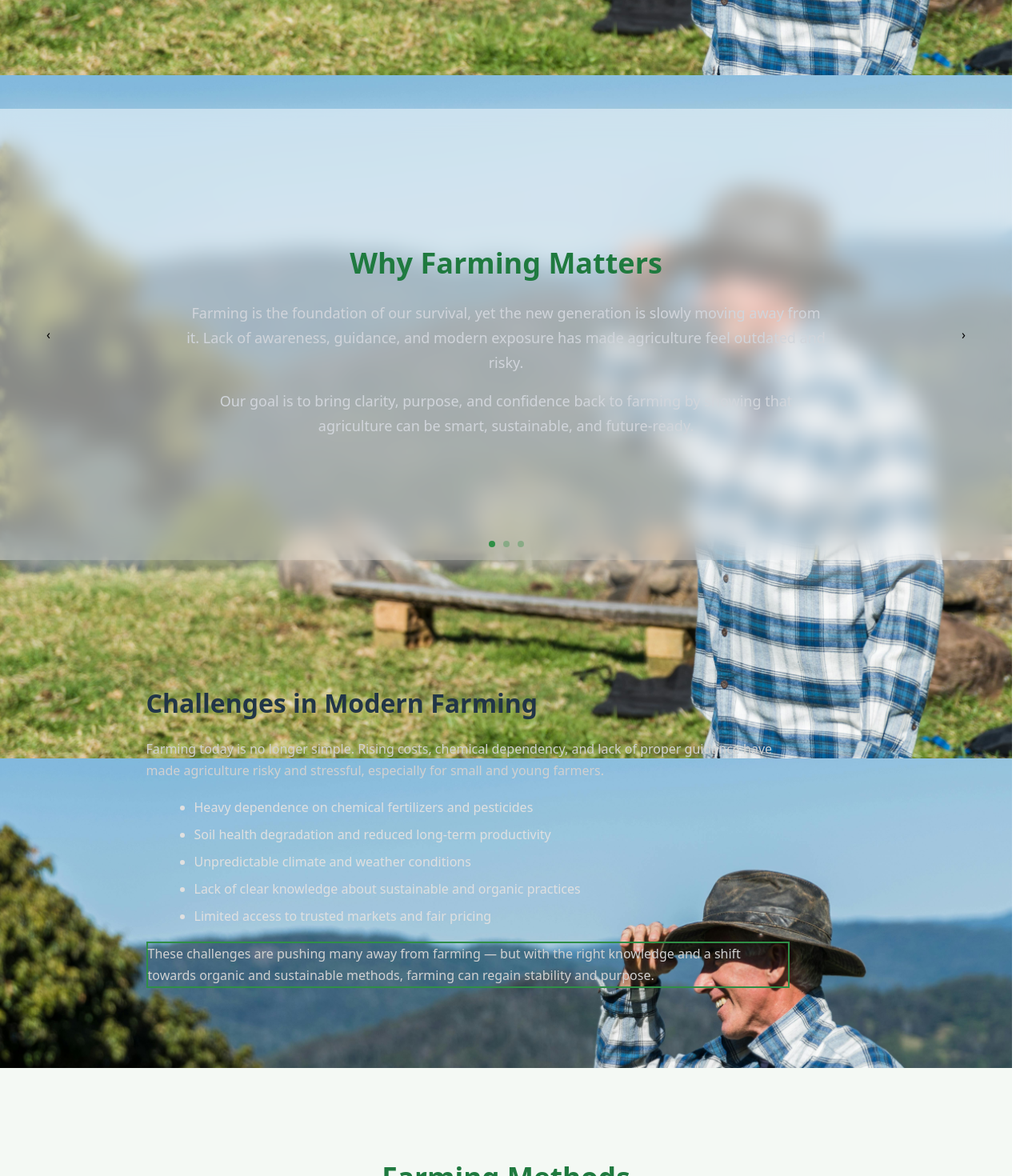
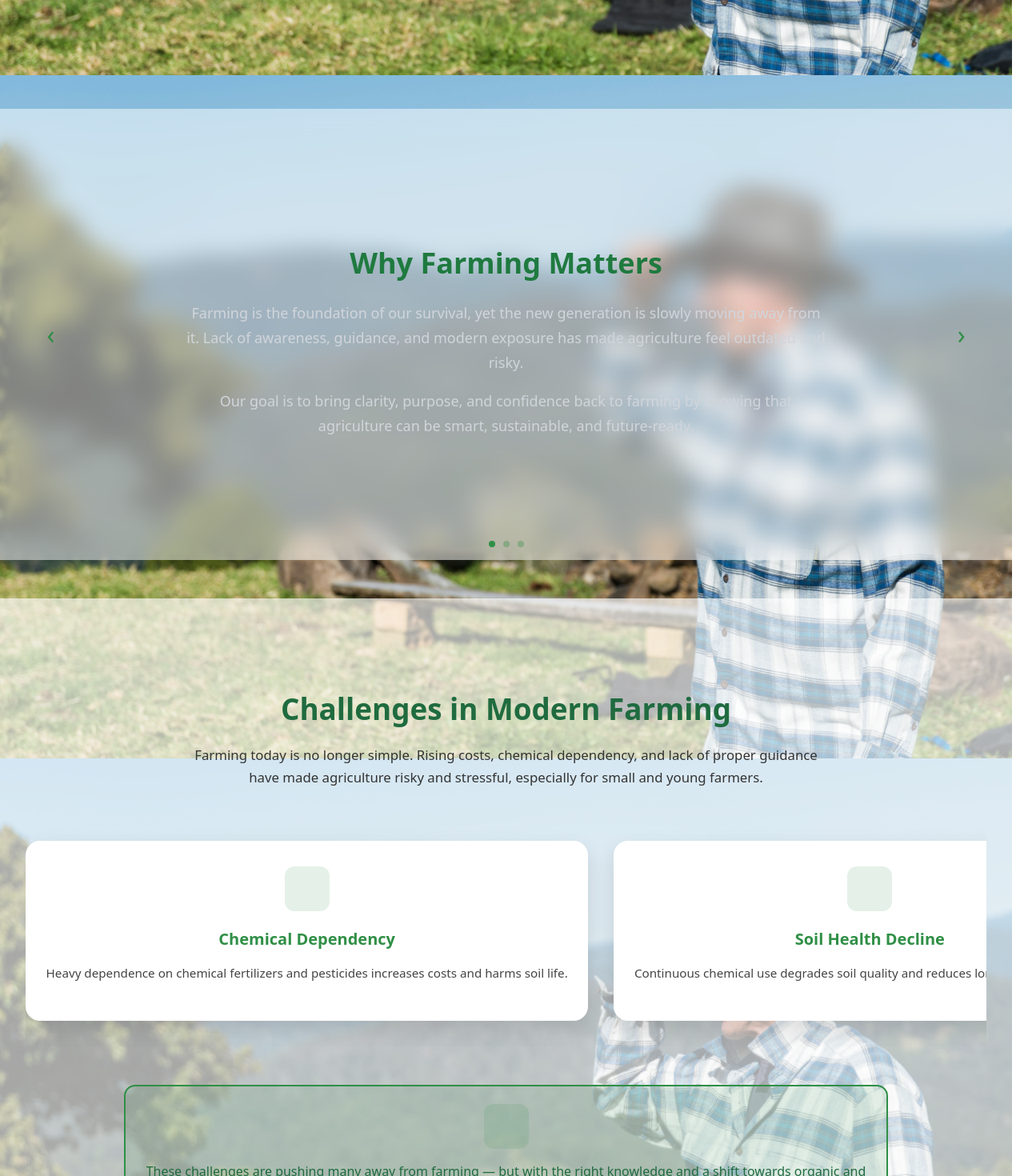
Before and after one commit to creat0r12/Lets-Farm, a React (Vite) app: page / in a window 1280 px wide. Shown: the part 760-2230 px from the top of the page at 80% size. Built offline with nearby package versions, Linux system fonts and the light colour scheme.

Commit message:
Improve Challenges section UI and slider styles

```diff
--- a/src/components/Challenges.css
+++ b/src/components/Challenges.css
@@ -1,33 +1,129 @@
+/* =========================
+SECTION
+========================= */
 .challenges {
-  padding: 80px 60px;
-  max-width: 900px;
-  margin: auto;
+  padding: 5rem 2rem;
+  text-align: center;
+  position: relative;
 }
 
-.challenges h2 {
-  font-size: 32px;
-  margin-bottom: 20px;
+/* Light overlay for readability */
+.challenges::before {
+  content: "";
+  position: absolute;
+  inset: 0;
+  background: rgba(255, 255, 255, 0.65);
+  z-index: 0;
 }
 
-.challenges p {
-  font-size: 16px;
-  line-height: 1.7;
-  margin-bottom: 20px;
-  color: #d1d1d1;
+.challenges > * {
+  position: relative;
+  z-index: 1;
 }
 
-.challenges ul {
-  margin-left: 20px;
-  margin-bottom: 20px;
+/* =========================
+HEADING & INTRO
+========================= */
+.challenges h2 {
+  font-size: 2.3rem;
+  color: #1f6b3f;
+  margin-bottom: 1rem;
 }
 
-.challenges li {
-  margin-bottom: 10px;
-  color: #e0e0e0;
-
+.challenges .intro {
+  max-width: 820px;
+  margin: 0 auto 3rem;
+  color: #333;
+  font-size: 1.05rem;
+  line-height: 1.7;
 }
 
-.highlight {
-  color: #9ae6b4;
+/* =========================
+CARD ROW (SINGLE LINE)
+========================= */
+.challenge-cards {
+  display: flex;
+  gap: 2rem;
+  overflow-x: auto;
+  padding: 1rem 0 2rem;
+  margin-bottom: 3rem;
+  scroll-behavior: smooth;
+}
+
+/* Optional scrollbar styling */
+.challenge-cards::-webkit-scrollbar {
+  height: 6px;
+}
+
+.challenge-cards::-webkit-scrollbar-thumb {
+  background: rgba(47, 143, 70, 0.4);
+  border-radius: 4px;
+}
+
+/* =========================
+CARD
+========================= */
+.challenge-card {
+  min-width: 260px;
+  background: #ffffff;
+  border-radius: 18px;
+  padding: 2rem 1.6rem;
+  box-shadow: 0 12px 28px rgba(0, 0, 0, 0.12);
+  text-align: center;
+  flex-shrink: 0;
+}
+
+/* =========================
+ICON PLACEHOLDER
+========================= */
+.card-icon {
+  width: 56px;
+  height: 56px;
+  margin: 0 auto 1rem;
+  border-radius: 12px;
+  background: rgba(47, 143, 70, 0.12);
+  display: flex;
+  align-items: center;
+  justify-content: center;
+}
+
+/* =========================
+CARD TEXT
+========================= */
+.challenge-card h3 {
+  color: #2f8f46;
+  font-size: 1.25rem;
+  margin-bottom: 0.6rem;
+}
+
+.challenge-card p {
+  color: #444;
+  font-size: 0.95rem;
+  line-height: 1.6;
+}
+
+/* =========================
+HIGHLIGHT
+========================= */
+.challenges .highlight {
+  max-width: 900px;
+  margin: 0 auto;
+  padding: 1.4rem 1.6rem;
+  background: rgba(47, 143, 70, 0.12);
+  border-radius: 14px;
+  color: #1f6b3f;
   font-weight: 500;
 }
+
+/* =========================
+MOBILE
+========================= */
+@media (max-width: 768px) {
+  .challenges {
+    padding: 4rem 1.2rem;
+  }
+
+  .challenges h2 {
+    font-size: 2rem;
+  }
+}
--- a/src/components/Challenges.tsx
+++ b/src/components/Challenges.tsx
@@ -5,21 +5,73 @@ const Challenges = () => {
     <section className="challenges">
       <h2>Challenges in Modern Farming</h2>
 
-      <p>
+      <p className="intro">
         Farming today is no longer simple. Rising costs, chemical dependency,
         and lack of proper guidance have made agriculture risky and stressful,
         especially for small and young farmers.
       </p>
 
-      <ul>
-        <li>Heavy dependence on chemical fertilizers and pesticides</li>
-        <li>Soil health degradation and reduced long-term productivity</li>
-        <li>Unpredictable climate and weather conditions</li>
-        <li>Lack of clear knowledge about sustainable and organic practices</li>
-        <li>Limited access to trusted markets and fair pricing</li>
-      </ul>
+      <div className="challenge-cards">
+        <div className="challenge-card">
+          <div className="card-icon">
+    {/* SVG or image goes here later */}
+  </div>
+          <h3>Chemical Dependency</h3>
+          <p>
+            Heavy dependence on chemical fertilizers and pesticides increases
+            costs and harms soil life.
+          </p>
+        </div>
+
+        <div className="challenge-card">
+          <div className="card-icon">
+    {/* SVG or image goes here later */}
+  </div>
+          <h3>Soil Health Decline</h3>
+          <p>
+            Continuous chemical use degrades soil quality and reduces long-term
+            productivity.
+          </p>
+        </div>
+
+        <div className="challenge-card">
+          <div className="card-icon">
+    {/* SVG or image goes here later */}
+  </div>
+          <h3>Climate Uncertainty</h3>
+          <p>
+            Unpredictable climate and weather conditions cause crop failures
+            and income loss.
+          </p>
+        </div>
+
+        <div className="challenge-card">
+          <div className="card-icon">
+    {/* SVG or image goes here later */}
+  </div>
+          <h3>Knowledge Gap</h3>
+          <p>
+            Farmers lack clear guidance on sustainable and organic farming
+            practices.
+          </p>
+        </div>
+
+        <div className="challenge-card">
+          <div className="card-icon">
+    {/* SVG or image goes here later */}
+  </div>
+          <h3>Market Access Issues</h3>
+          <p>
+            Limited access to trusted markets makes fair pricing difficult
+            for farmers.
+          </p>
+        </div>
+      </div>
 
       <p className="highlight">
+        <div className="card-icon">
+    {/* SVG or image goes here later */}
+  </div>
         These challenges are pushing many away from farming — but with the right
         knowledge and a shift towards organic and sustainable methods, farming
         can regain stability and purpose.
--- a/src/components/HomeSlider.css
+++ b/src/components/HomeSlider.css
@@ -1,52 +1,51 @@
+/* =========================
+HOME SLIDER
+========================= */
 .home-slider {
   position: relative;
   width: 100%;
   margin: 3rem 0;
-  padding: 0 ;   /* 👈 controls side gap */
   display: flex;
   justify-content: center;
-  box-sizing: border-box;
 }
 
+/* =========================
+SLIDER WINDOW
+========================= */
+.slider-window {
+  width: 100vw;
+  height: 500px;
+  padding: 2rem 4rem;
 
-/* MAIN GLASS STRIP */
-.slider-window {
-    position: relative;
-    width: 100vw;
-    max-width: 100vw;
+  background: rgba(255, 255, 255, 0.5);
+  backdrop-filter: blur(14px);
 
-    height: 500px;
-    /* ✅ FIXED HEIGHT */
-
-    padding: 2rem 5rem;
-
-    background: rgba(255, 255, 255, 0.527);
-    backdrop-filter: blur(14px);
-    -webkit-backdrop-filter: blur(14px);
-
-    border-radius: 0;
-    box-shadow: 0 18px 40px  rgba(255, 255, 255, 0.521);
-
-    overflow: hidden;
   display: flex;
   align-items: center;
+  overflow: hidden;
+
+  overscroll-behavior-x: contain;
 }
 
-
+/* =========================
+SLIDER TRACK
+========================= */
 .slider-track {
   display: flex;
-    transition: transform 0.4s ease;
+  transition: transform 0.6s ease;
 }
 
 .slide {
   min-width: 100%;
-
   display: flex;
+  justify-content: center;
   align-items: center;
-    justify-content: center;
   text-align: center;
 }
 
+/* =========================
+SLIDE CONTENT
+========================= */
 .slide h2 {
   color: #1f7a3f;
   margin-bottom: 0.8rem;
@@ -57,26 +56,21 @@
   line-height: 1.6;
 }
 
-/* ========== ARROWS (FINAL, CLEAN) ========== */
-
+/* =========================
+NAV BUTTONS
+========================= */
 .nav-btn {
   position: absolute;
   top: 50%;
   transform: translateY(-50%);
-    background: transparent;
+  background: none;
   border: none;
-    padding: 56px 38px;
-    /* big tap area */
+  font-size: 2rem;
+  color: #2f8f46;
   cursor: pointer;
-    z-index: 3;
+  z-index: 5;
 }
 
-.nav-btn span {
-    font-size: 2rem;
-    color: #2f8f46;
-}
-
-/* positions */
 .nav-btn.left {
   left: 20px;
 }
@@ -85,20 +79,13 @@
   right: 20px;
 }
 
-/* remove browser box */
-.nav-btn:focus,
-.nav-btn:active {
+.nav-btn:focus {
   outline: none;
-    box-shadow: none;
 }
 
-/* glow on click only */
-.nav-btn:active span {
-    text-shadow: 0 0 8px rgba(48, 152, 73, 0.8);
-}
-
-/* ========== DOTS ========== */
-
+/* =========================
+DOTS
+========================= */
 .slider-dots {
   position: absolute;
   bottom: 16px;
@@ -120,47 +107,16 @@
   background: #2f8f46;
 }
 
-/* MOBILE SAFE */
+/* =========================
+MOBILE
+========================= */
 @media (max-width: 768px) {
-
   .slider-window {
-        width: 100%;
     height: auto;
-        min-height: unset;
-        /* smaller for mobile */
     padding: 2rem 1.2rem;
-        overflow: visible;
-        border-radius:0;
   }
 
-    .slide {
-        padding: 0 0.5rem;
-    }
-
-    .slide h2 {
-        font-size: 1.2rem;
-    }
-
-    .slide p {
-        font-size: 0.95rem;
-        line-height: 1.4;
-    }
-
-    /* arrows closer & smaller */
-    .nav-btn.left {
-        left: 8px;
-    }
-
-    .nav-btn.right {
-        right: 8px;
-    }
-
-    .nav-btn span {
+  .nav-btn {
     font-size: 1.6rem;
   }
-
-    /* dots slightly higher */
-    .slider-dots {
-        bottom: 10px;
 }
-}
--- a/src/components/HomeSlider.tsx
+++ b/src/components/HomeSlider.tsx
@@ -1,4 +1,4 @@
-import { useState } from "react";
+import { useState, useRef, useEffect } from "react";
 import "./HomeSlider.css";
 
 import WhyFarming from "./WhyFarming";
@@ -7,6 +7,7 @@ import HowWeHelp from "./HowWeHelp";
 
 function HomeSlider() {
   const [index, setIndex] = useState(0);
+  const windowRef = useRef<HTMLDivElement>(null);
 
   const slides = [
     <WhyFarming key="why" />,
@@ -14,21 +15,61 @@ function HomeSlider() {
     <HowWeHelp key="help" />
   ];
 
+  /* =========================
+     NAVIGATION (LINEAR)
+  ========================= */
   const next = () => {
-    setIndex((prev) => (prev + 1) % slides.length);
+    setIndex((prev) => Math.min(prev + 1, slides.length - 1));
   };
 
   const prev = () => {
-    setIndex((prev) => (prev - 1 + slides.length) % slides.length);
+    setIndex((prev) => Math.max(prev - 1, 0));
   };
+
+  /* =========================
+     TRACKPAD / GESTURE (UNCHANGED)
+  ========================= */
+  useEffect(() => {
+    const el = windowRef.current;
+    if (!el) return;
+
+    let lastTriggerTime = 0;
+    let accumulatedX = 0;
+
+    const COOLDOWN = 550;
+    const SWIPE_THRESHOLD = 60;
+
+    const onWheel = (e: WheelEvent) => {
+      if (Math.abs(e.deltaX) <= Math.abs(e.deltaY)) return;
+
+      e.preventDefault();
+
+      accumulatedX += e.deltaX;
+      const now = Date.now();
+
+      if (now - lastTriggerTime < COOLDOWN) return;
+      if (Math.abs(accumulatedX) < SWIPE_THRESHOLD) return;
+
+      lastTriggerTime = now;
+
+      if (accumulatedX > 0) {
+        next();
+      } else {
+        prev();
+      }
+
+      accumulatedX = 0;
+    };
+
+    el.addEventListener("wheel", onWheel, { passive: false });
+    return () => el.removeEventListener("wheel", onWheel);
+  }, []);
 
   return (
     <section className="home-slider">
-      <button className="nav-btn left" onClick={prev}>
-        ‹
-      </button>
+      <button className="nav-btn left" onClick={prev}>‹</button>
 
-      <div className="slider-window">
+      <div className="slider-window" ref={windowRef}>
         <div
           className="slider-track"
           style={{ transform: `translateX(-${index * 100}%)` }}
@@ -41,11 +82,8 @@ function HomeSlider() {
         </div>
       </div>
 
-      <button className="nav-btn right" onClick={next}>
-        ›
-      </button>
+      <button className="nav-btn right" onClick={next}>›</button>
 
-      {/* DOTS */}
       <div className="slider-dots">
         {slides.map((_, i) => (
           <span
--- a/src/components/Navbar.css
+++ b/src/components/Navbar.css
@@ -6,7 +6,7 @@
   align-items: center;
 
   padding: 0 20px;             /* MOBILE SAFE */
-  background-color: #d7ffff07;
+  background-color: #d7ffff00;
   color: white;
   box-sizing: border-box;
 
@@ -44,7 +44,7 @@
   cursor: pointer;
   padding: 6px 6px;
 
-color: rgba(255, 255, 255, 0.92);
+color: rgb(178, 255, 111);
   font-size: 17px;
   font-weight: 500;
   letter-spacing: 0.4px;
@@ -64,7 +64,7 @@ color: rgba(255, 255, 255, 0.92);
 
   width: 0%;
   height: 2px;
-  background: linear-gradient(90deg, #22c55e, #4ade80);
+  background: linear-gradient(90deg, #90d1a856, #f5ffeb86);
   border-radius: 2px;
 
   transform: translateX(-50%);
@@ -111,7 +111,13 @@ ACTIVE TAB (MAIN FEATURE)
 }
 
 .navbar {
-  border-bottom: 1px solid rgba(255, 255, 255, 0.18);
+  border-bottom: 1px solid transparent;
+  border-image: linear-gradient(
+    to right,
+    transparent,
+    rgba(255, 255, 255, 0.35),
+    transparent
+  ) 1;
 }
 
 
```
Lines whose indentation alone changed are shown as unchanged.
